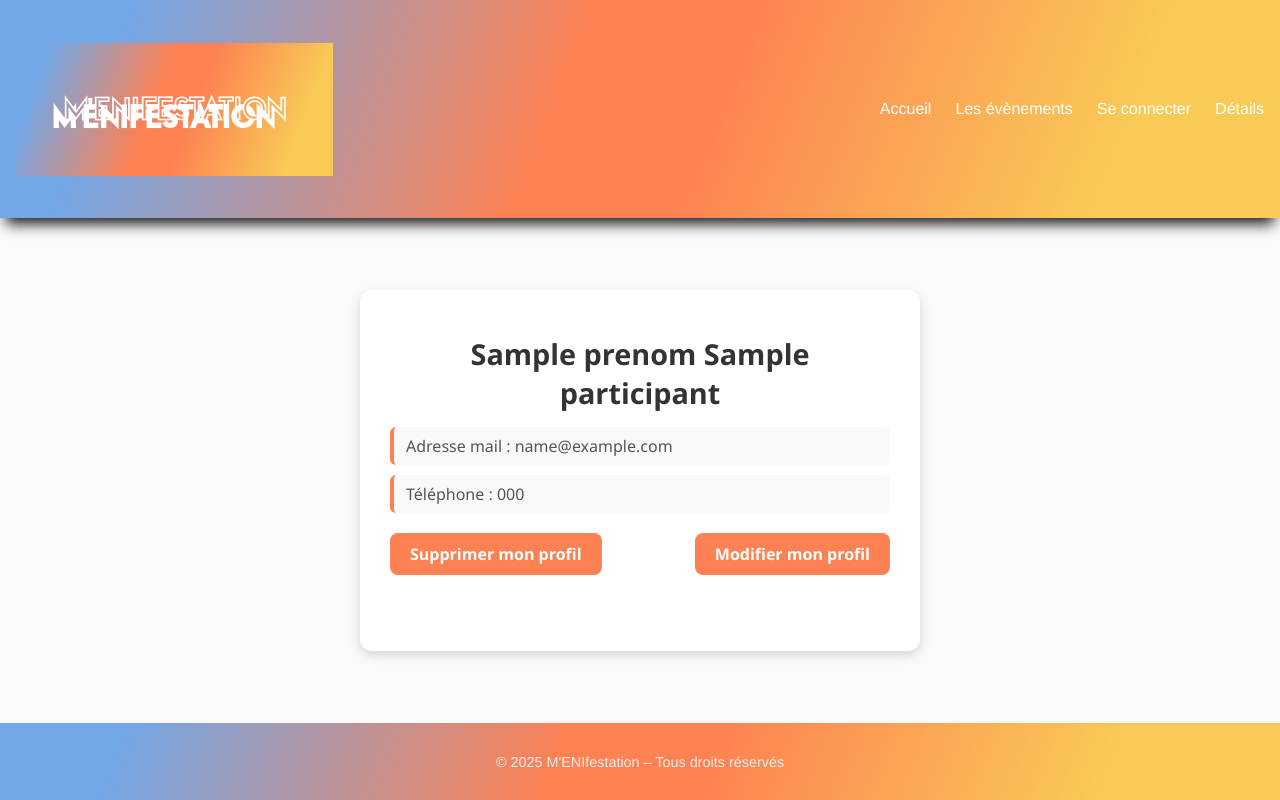
After one commit to Pierrick-Rou/mENIfestation, a Symfony app: template templates/profil/detailsProfil.html.twig in a window 1280 px wide. The commit adds this page. Run offline with Twig, Linux system fonts and the light colour scheme; the template is opened without the code that fills it: most values are stand-ins (such as "Sample title", 1, 10 or a date in 2020); style sheets or scripts are compiled from the project's sources; some libraries are stand-ins or nearby versions.

Commit message:
rajout avec souffrance du détail du profil

```diff
--- a/assets/styles/app.css
+++ b/assets/styles/app.css
@@ -104,6 +104,8 @@ footer {
     font-size: 16px;
 }
 
+
+/*CSS pour la card du detail de l'user*/
 .form button {
     background-color: #4CAF50;
     color: white;
@@ -119,3 +121,60 @@ footer {
 .form button:hover {
     background-color: #45a049;
 }
+
+/* Conteneur principal */
+.participant-card {
+    max-width: 500px;
+    margin: 40px auto;
+    padding: 20px 30px;
+    border-radius: 12px;
+    box-shadow: 0 4px 12px rgba(0,0,0,0.15);
+    background-color: #fff;
+    font-family: 'Segoe UI', Tahoma, Geneva, Verdana, sans-serif;
+
+}
+
+/* Titre du participant */
+.participant-card h2 {
+    font-size: 1.8rem;
+    margin-bottom: 15px;
+    color: #333;
+    text-align: center;
+}
+
+/* Liste des infos */
+.participant-info {
+    display: flex;
+    flex-direction: column;
+    gap: 10px;
+    margin-bottom: 20px;
+}
+
+.participant-info span {
+    font-size: 1rem;
+    color: #555;
+    padding: 8px 12px;
+    border-left: 4px solid #FD8152FF;
+    background-color: #f9f9f9;
+    border-radius: 6px;
+}
+
+/* Boutons */
+.participant-actions {
+    display: flex;
+    justify-content: space-between;
+}
+
+.participant-actions a {
+    text-decoration: none;
+    padding: 10px 20px;
+    border-radius: 8px;
+    background-color: #FD8152FF;
+    color: #fff;
+    font-weight: bold;
+    transition: background-color 0.3s ease;
+}
+
+.participant-actions a:hover {
+    background-color: #F9CA56FF;
+}
--- a/templates/base.html.twig
+++ b/templates/base.html.twig
@@ -16,6 +16,8 @@
             <li><a href="#">Accueil</a></li>
             <li><a href="#">Les évènements</a></li>
             <li><a href="#">Se connecter</a></li>
+            <li><a href="{{ path('app_profil') }}">Détails</a></li>
+
         </ul>
     </nav>
 </header>
--- /dev/null
+++ b/templates/profil/detailsProfil.html.twig
@@ -0,0 +1,19 @@
+{% extends 'base.html.twig' %}
+
+{% block body %}
+
+<div class="participant-card">
+    <h2> {{ participant.prenom }} {{ participant.nom }}</h2>
+    <div class="participant-info">
+        <span>Adresse mail : {{ participant.email }}</span>
+        <span>Téléphone : {{ participant.telephone }}</span>
+    </div>
+    <div class="participant-actions">
+        <a href="#">Supprimer mon profil</a>
+        <a href="#">Modifier mon profil</a>
+    </div>
+</div>
+
+
+
+{% endblock %}
```
Also changed, not shown: src/Controller/ProfilController.php (added, +23 -0 lines), templates/profil/index.html.twig (added, +20 -0 lines).
